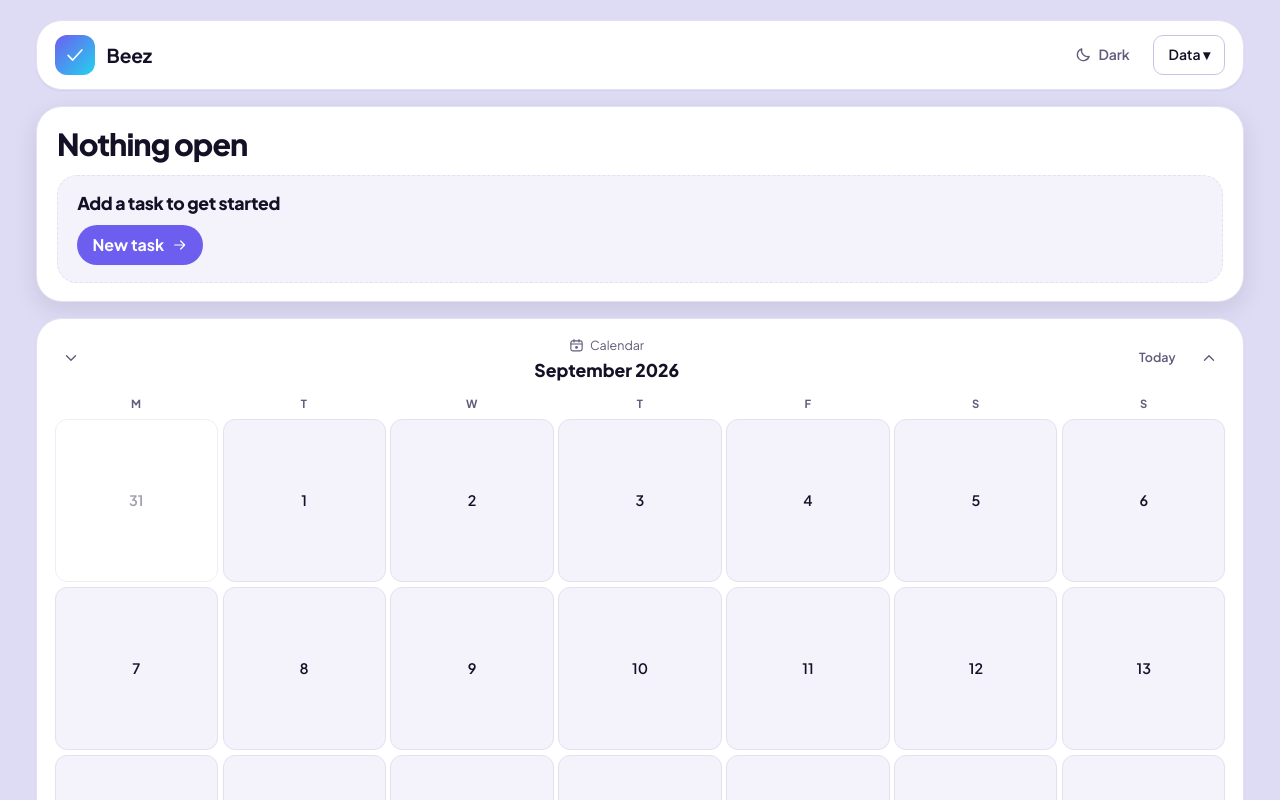
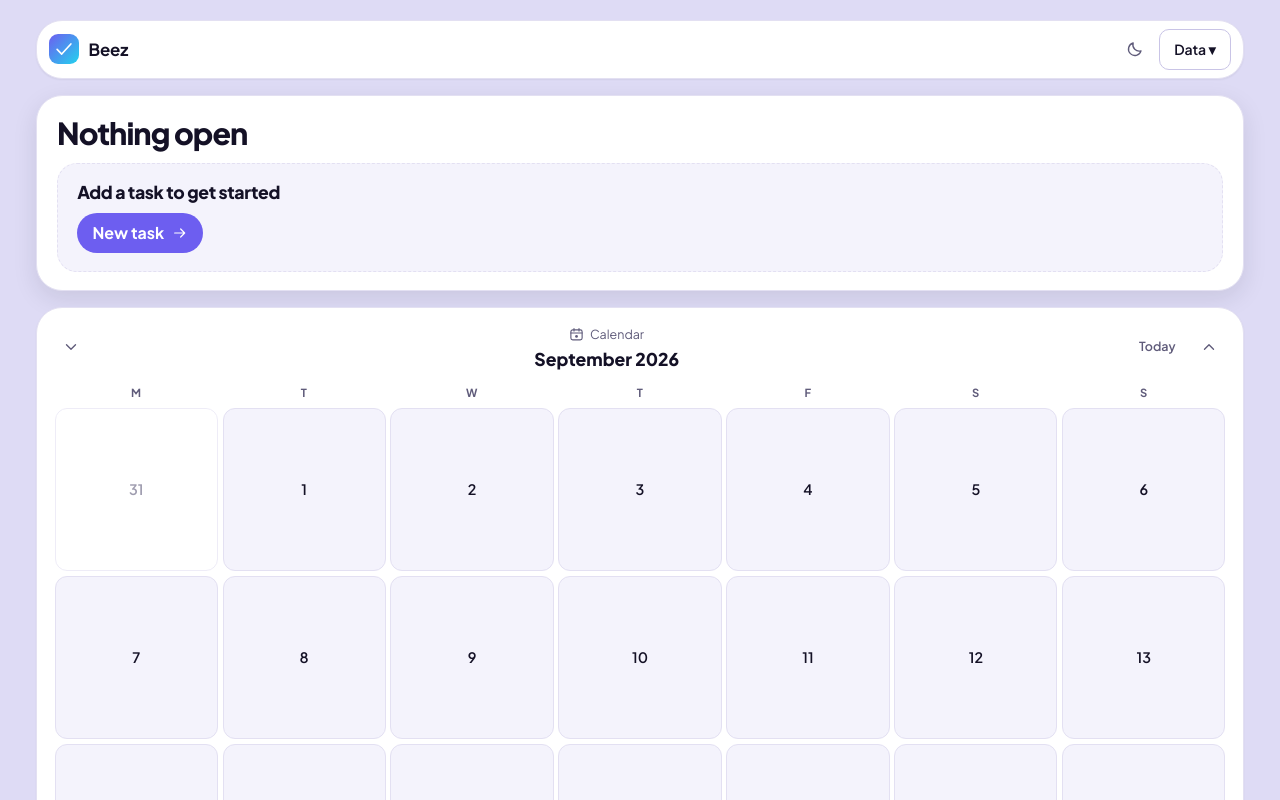
Before and after one commit to blessingowobi25-star/beez-todo, a React (Vite) app: page / in a window 1280 px wide. Shown: the top 800 px of the page. Built offline with nearby package versions, Linux system fonts and the light colour scheme.

Commit message:
Compact the app header and make the theme toggle icon-only

```diff
--- a/src/components/Header.tsx
+++ b/src/components/Header.tsx
@@ -65,13 +65,12 @@ export function Header({
       <div className="app-header__actions">
         <button
           type="button"
-          className="button button--ghost"
+          className="icon-button"
           onClick={onToggleTheme}
           aria-label={`Switch to ${theme === 'dark' ? 'light' : 'dark'} theme`}
           title="Toggle theme (press D)"
         >
-          {theme === 'dark' ? <IconSun width={17} height={17} /> : <IconMoon width={17} height={17} />}
-          {theme === 'dark' ? ' Light' : ' Dark'}
+          {theme === 'dark' ? <IconSun width={18} height={18} /> : <IconMoon width={18} height={18} />}
         </button>
 
         <div className="menu">
--- a/src/index.css
+++ b/src/index.css
@@ -497,40 +497,43 @@ textarea.input {
   gap: 1rem;
 }
 
+/* Compact bar: the brand mark alone does not justify a tall, card-like header,
+   so padding and mark size are trimmed to keep the chrome quiet. */
 .app-header {
   display: flex;
   align-items: center;
   justify-content: space-between;
   gap: 1rem;
   flex-wrap: wrap;
-  padding: 0.85rem 1.1rem;
+  padding: 0.5rem 0.75rem;
   background: var(--surface);
   border: 1px solid var(--border);
   border-radius: var(--radius-lg);
   box-shadow: var(--shadow-sm);
+  min-height: 3rem;
 }
 
 .app-header__brand {
   display: flex;
   align-items: center;
-  gap: 0.75rem;
+  gap: 0.6rem;
 }
 
 .app-header__logo {
   display: inline-flex;
   align-items: center;
   justify-content: center;
-  width: 40px;
-  height: 40px;
-  border-radius: 12px;
+  width: 30px;
+  height: 30px;
+  border-radius: 9px;
   background: linear-gradient(135deg, var(--accent), #22d3ee);
   color: #fff;
-  font-size: 1.2rem;
+  font-size: 1rem;
   font-weight: 800;
 }
 
 .app-header__title {
-  font-size: 1.2rem;
+  font-size: 1.05rem;
   letter-spacing: -0.01em;
 }
 
```
